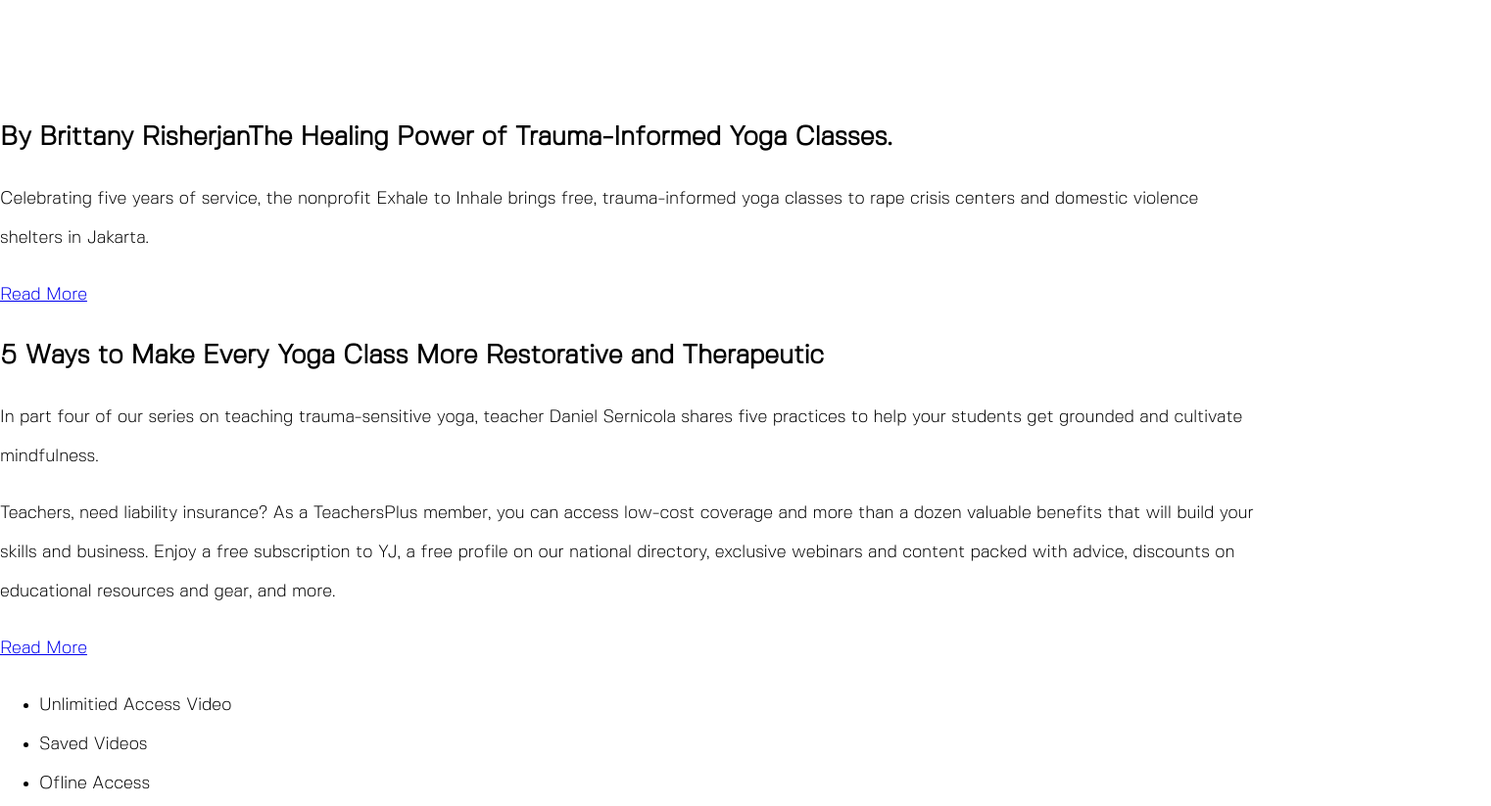
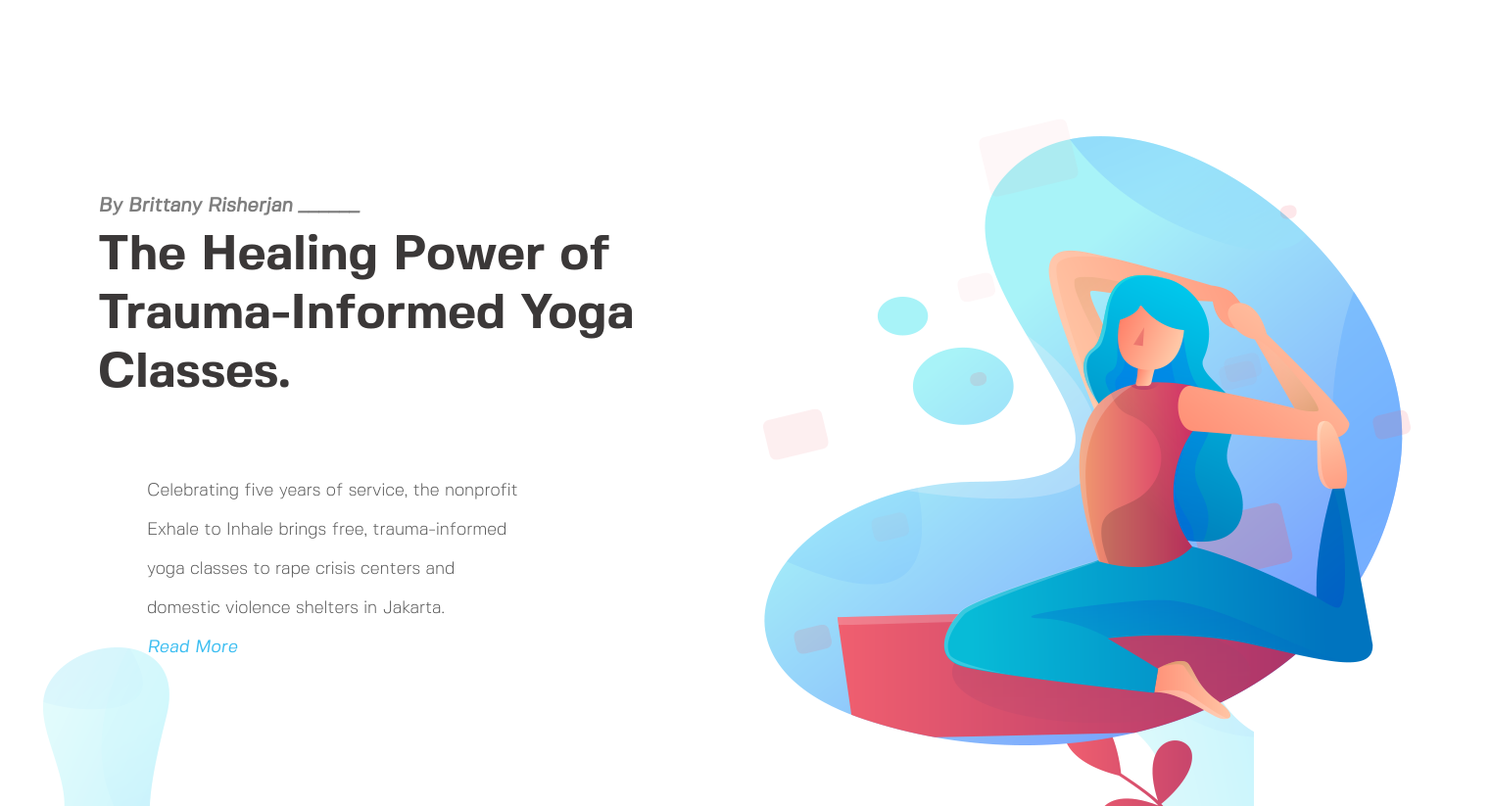
Before and after one commit to maximiloi/beryoga, a plain HTML site: page index.html in a window 1280 px wide. Shown: the part 3200-4023 px from the top of the page at 98% size, 1522 px wide, since content can reach past the window. Drawn offline with Linux system fonts and the light colour scheme.

Commit message:
добавлена десктоп версия Новости

```diff
--- a/index.html
+++ b/index.html
@@ -89,21 +89,30 @@
   </section>
 
   <section class="news">
+    <div class="news__content">
+      <img src="/image/news1.png" alt="" width="661px" height="640px">
       <div class="news__wrapper">
-      <h2 class="news__title"><span>By Brittany Risherjan</span>The Healing Power of Trauma-Informed Yoga Classes.</h2>
+        <h2 class="news__title"><span>By Brittany Risherjan</span>The Healing Power of Trauma-Informed Yoga Classes.
+        </h2>
         <p class="news__text">Celebrating five years of service, the nonprofit Exhale to Inhale brings free,
           trauma-informed yoga classes to rape crisis centers and domestic violence shelters in Jakarta.</p>
         <a href="#" class="news__link">Read More</a>
       </div>
+    </div>
+
+    <div class="news__content">
+      <img src="/image/news2.png" alt="" width="629px" height="735px">
       <div class="news__wrapper">
-      <h2 class="news__title">5 Ways to Make Every Yoga Class More Restorative and Therapeutic</h2>
-      <p class="news__text">In part four of our series on teaching trauma-sensitive yoga, teacher Daniel Sernicola
+        <h2 class="news__title  news__title--big">5 Ways to Make Every Yoga Class More Restorative and Therapeutic</h2>
+        <p class="news__text  news__text--big">In part four of our series on teaching trauma-sensitive yoga, teacher Daniel Sernicola
           shares five practices to help your students get grounded and cultivate mindfulness.</p>
-      <p class="news__text">Teachers, need liability insurance? As a TeachersPlus member, you can access low-cost
+        <p class="news__text  news__text--big">Teachers, need liability insurance? As a TeachersPlus member, you can access low-cost
           coverage and more than a dozen valuable benefits that will build your skills and business. Enjoy a free
-        subscription to YJ, a free profile on our national directory, exclusive webinars and content packed with advice,
+          subscription to YJ, a free profile on our national directory, exclusive webinars and content packed with
+          advice,
           discounts on educational resources and gear, and more.</p>
         <a href="#" class="news__link">Read More</a>
+      </div>
     </div>
   </section>
 
--- a/sass/_body.sass
+++ b/sass/_body.sass
@@ -1,5 +1,6 @@
 body
   +light
   background-color: $white
+  color: $black
   font-size: 18px
   line-height: 40px
--- a/sass/_colors.sass
+++ b/sass/_colors.sass
@@ -1,5 +1,7 @@
 $white: #ffffff
+$black: #000000
 $logo__color: #ff6a6d
 $nav__text: #1c2056
+$more__color: #3cbef1
 $title__color: #3b3838
 $sign-up__color: #f82a56
--- a/sass/_fonts.scss
+++ b/sass/_fonts.scss
@@ -30,6 +30,14 @@
     url("/fonts/FivoSans-Heavy.woff") format("woff");
 }
 
+@font-face {
+  font-weight: normal;
+  font-style: normal;
+  font-family: "FivoSansOblique";
+  src: url("/fonts/FivoSans-Oblique.woff2") format("woff2"),
+    url("/fonts/FivoSans-Oblique.woff") format("woff");
+}
+
 @mixin regular {
   font-family: "FivoSansRegular", sans-serif;
 }
@@ -45,3 +53,7 @@
 @mixin heavy {
   font-family: "FivoSansHeavy", sans-serif;
 }
+
+@mixin oblique {
+  font-family: "FivoSansOblique", sans-serif;
+}
--- a/sass/block/_advantage.sass
+++ b/sass/block/_advantage.sass
@@ -38,6 +38,7 @@
       padding: 0
       font-size: 24px
       line-height: 60px
+      color: $title__color
     &-text
       margin: 0
       padding: 0
--- a/sass/block/_news.sass
+++ b/sass/block/_news.sass
@@ -0,0 +1,46 @@
+.news
+  max-width: 1920px
+  background: url('/image/cloud_news_left.png') left 50% no-repeat, url('/image/branch_right.png') right 55% no-repeat, url('/image/cloud_news_right.png') right 45% no-repeat
+  &__content
+    width: 1440px
+    margin: 0 auto
+    margin-bottom: 150px
+    display: flex
+    &:first-child
+      flex-direction: row-reverse
+  &__title
+    margin: 0 100px 70px 100px
+    padding: 0
+    padding-top: 70px
+    +bold
+    font-size: 50px
+    line-height: 60px
+    color: $title__color
+    & span
+      +oblique
+      display: block
+      font-size: 20px
+      line-height: 40px
+      color: $black
+      opacity: .5
+      &::after
+        content: " ______"
+    &--big
+      width: 693px
+  &__text
+    margin: 0
+    padding: 0
+    padding-left: 150px
+    width: 380px
+    opacity: .65
+    &--big
+      width: 555px
+  &__link
+    margin: 0
+    padding: 0
+    padding-left: 150px
+    color: $more__color
+    text-decoration: none
+    +oblique
+    &:hover
+      color: $nav__text
```
Also changed, not shown: css/main.css, fonts/FivoSans-Oblique.woff (added), fonts/FivoSans-Oblique.woff2 (added), image/branch_right.png (added), sass/_color.sass (deleted), 1 other file. Lines whose indentation alone changed are shown as unchanged.
